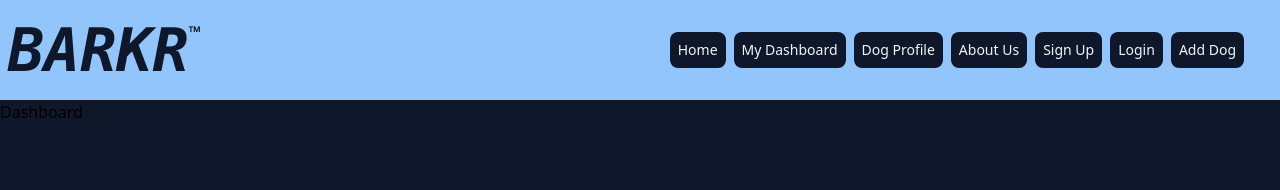
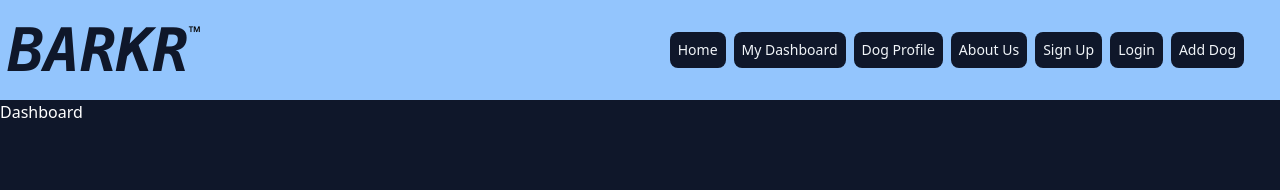
Before and after one commit to RosalvaMartinez/barkr, a React (Create React App) app in the folder client/: page /dashboard in a window 1280 px wide. Shown: the top 190 px of the page. Built offline with nearby package versions, Linux system fonts and the light colour scheme.

Commit message:
Change text to white

```diff
--- a/client/src/pages/About.js
+++ b/client/src/pages/About.js
@@ -1,6 +1,6 @@
 function About() {
     return (
-        <h1>About</h1>
+        <h1 className="text-white">About</h1>
     )
 };
 
--- a/client/src/pages/Dashboard.js
+++ b/client/src/pages/Dashboard.js
@@ -1,6 +1,6 @@
 function Dashboard() {
     return (
-        <h1>Dashboard</h1>
+        <h1 className="text-white">Dashboard</h1>
     )
 };
 
--- a/client/src/pages/DogProfile.js
+++ b/client/src/pages/DogProfile.js
@@ -1,6 +1,6 @@
 function DogProfile() {
     return (
-        <h1>Dog Profile</h1>
+        <h1 className="text-white">Dog Profile</h1>
     )
 };
 
--- a/client/src/pages/Home.js
+++ b/client/src/pages/Home.js
@@ -1,6 +1,6 @@
 function Home() {
     return (
-        <h1>Home</h1>
+        <h1 className="text-white">Home</h1>
     )
 };
 
```
